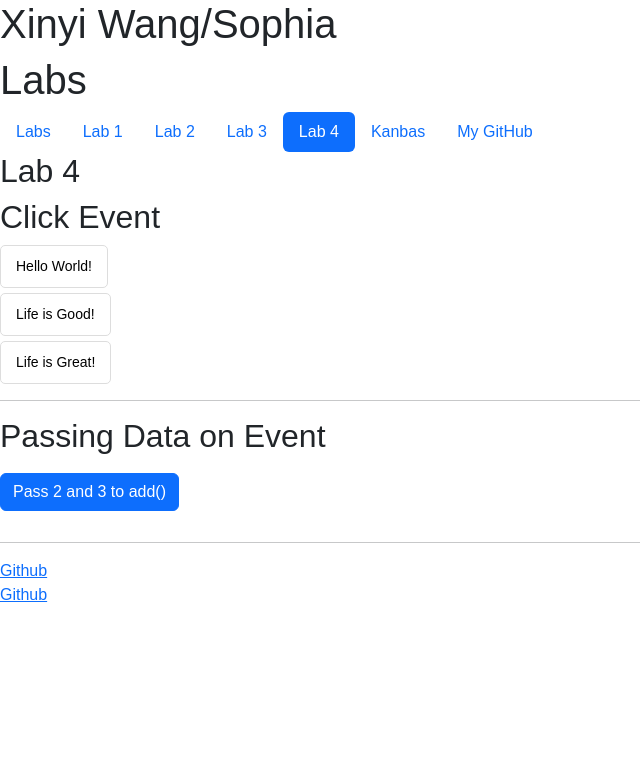
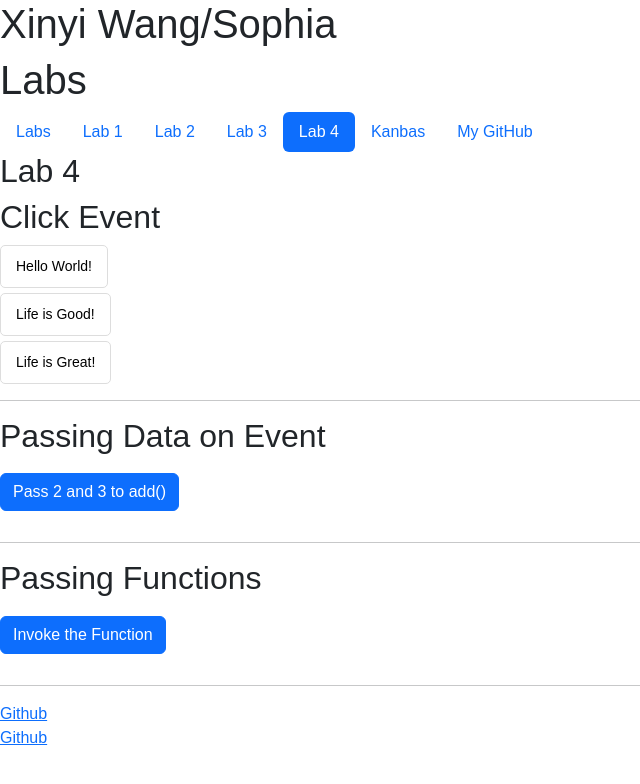
Before and after one commit to thisissophiawang/kanbas-react-web-app, a React (Create React App) app: page /#/Labs/Lab4 in a window 1280 px wide. Shown: the top 784 px of the page, without its empty margins (0-640 px from the left). Built offline with nearby package versions, Linux system fonts and the light colour scheme.

Commit message:
add passing function.

```diff
--- /dev/null
+++ b/src/Labs/Lab4/PassingFunctions.tsx
@@ -0,0 +1,15 @@
+export default function PassingFunctions({
+    theFunction,
+  }: {
+    theFunction: () => void;
+  }) {
+    return (
+      <div>
+        <h2>Passing Functions</h2>
+        <button onClick={theFunction} className="btn btn-primary">
+          Invoke the Function
+        </button>
+        <hr />
+      </div>
+    );
+  }
--- a/src/Labs/Lab4/index.tsx
+++ b/src/Labs/Lab4/index.tsx
@@ -1,13 +1,19 @@
 ///Users/sophiawang/2024/summer/webdev/kanbas-react-web-app/src/Labs/Lab4/index.tsx
 import ClickEvent from "./ClickEvent";
 import PassingDataOnEvent from "./PassingDataOnEvent";
+import PassingFunctions from "./PassingFunctions";
 
 export default function Lab4() {
+    function sayHello() {
+        alert("Hello");
+      }
+
     return (
         <div id="wd-a4">
             <h2>Lab 4</h2>
             <ClickEvent />
             <PassingDataOnEvent />
+            <PassingFunctions theFunction={sayHello}/>
         </div>
     );
 }
```
